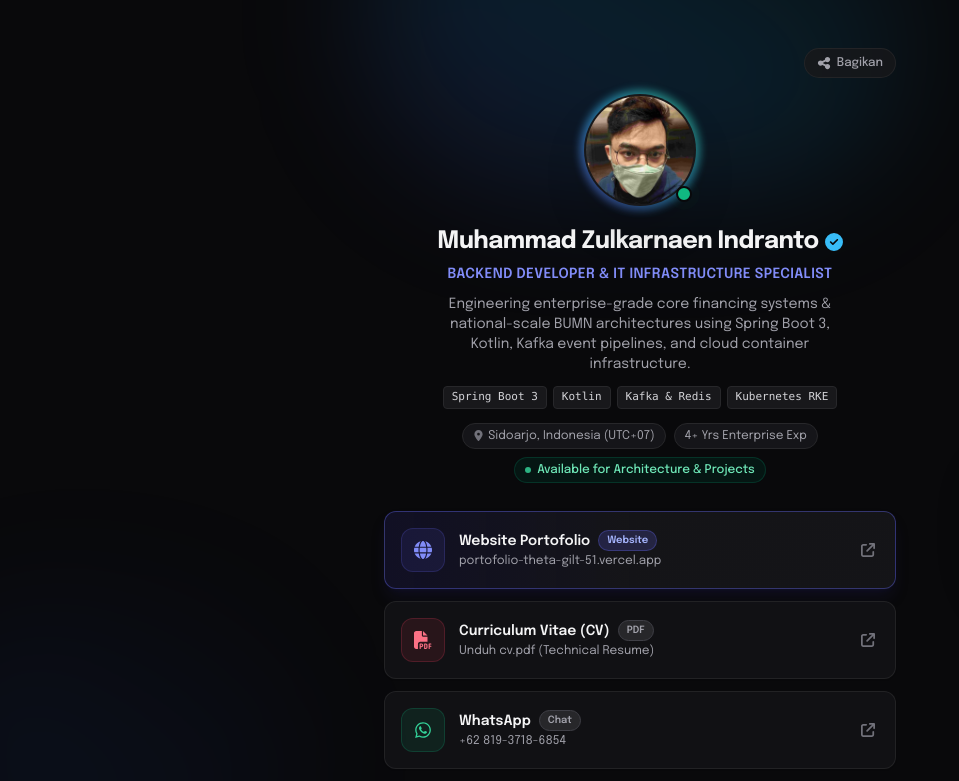
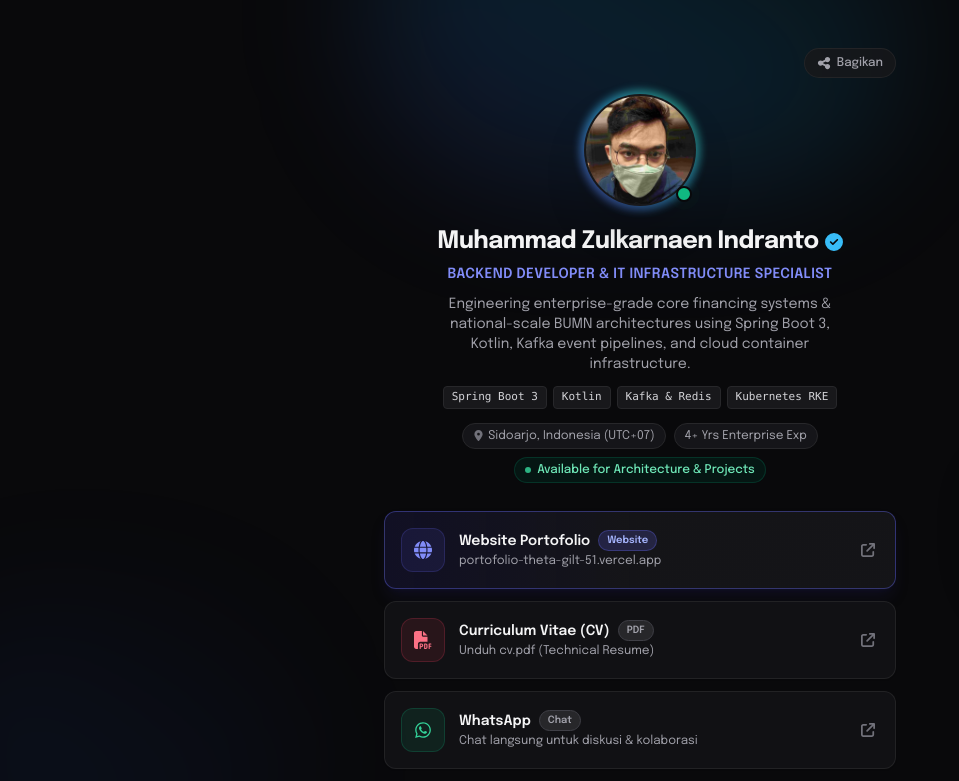
Before and after one commit to zul1996/Linktree, a Next.js app: page / in a window 1280 px wide. Shown: the top 781 px of the page, without its empty margins (0-959 px from the left). Built offline with nearby package versions, Linux system fonts and the light colour scheme.

Commit message:
fix(ui): samarkan teks nomor whatsapp menjadi ajakan chat profesional

```diff
--- a/src/app/page.tsx
+++ b/src/app/page.tsx
@@ -59,7 +59,7 @@ const LINKS: LinkItem[] = [
   {
     id: "whatsapp",
     title: "WhatsApp",
-    subtitle: "+62 819-3718-6854",
+    subtitle: "Chat langsung untuk diskusi & kolaborasi",
     url: "https://wa.me/6281937186854?text=Halo%20Mas%20Zul,%20salam%20kenal!",
     icon: <FaWhatsapp className="text-lg text-emerald-400" />,
     iconBg: "bg-emerald-500/10 border-emerald-500/20",
```
